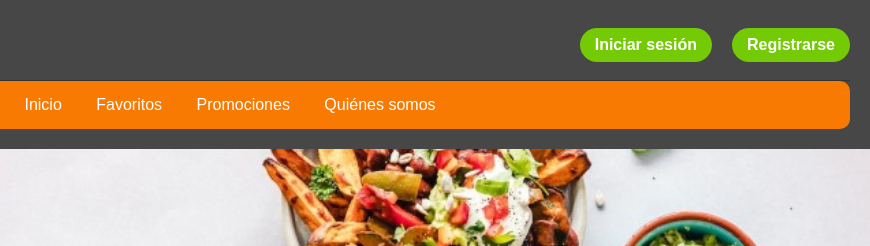
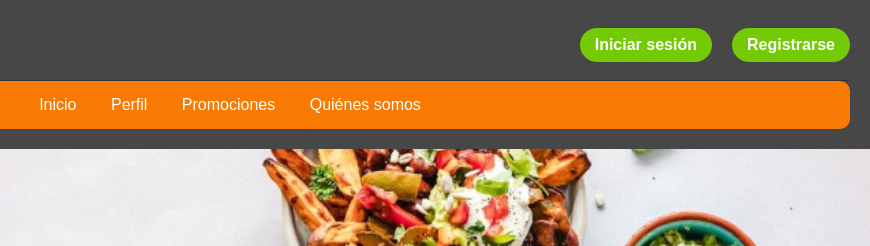
Before and after one commit to lucasgodina/qcomemos-app, a plain HTML site: page frontend/home.html in a window 1280 px wide. Shown: the top 246 px of the page, 410-1280 px from the left. Drawn offline with Linux system fonts and the light colour scheme.

Commit message:
Update home.html

```diff
--- a/frontend/home.html
+++ b/frontend/home.html
@@ -26,7 +26,7 @@
 				</div>
 				<nav class="menu-nav">
 					<a href="/frontend/home.html" class="nav-link">Inicio</a>
-					<a href="#" class="nav-link">Favoritos</a>
+					<a href="favoritosAjustes.html" class="nav-link">Perfil</a>
 					<a href="#" class="nav-link">Promociones</a>
 					<a href="#" class="nav-link">Quiénes somos</a>
 				</nav>
```
